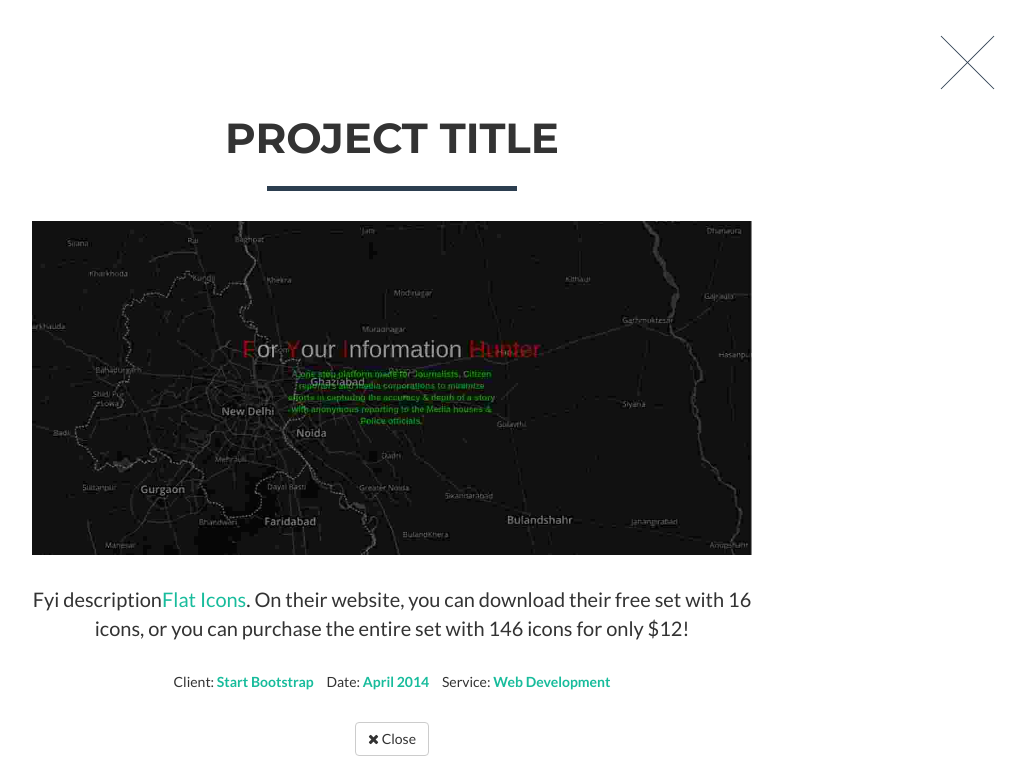
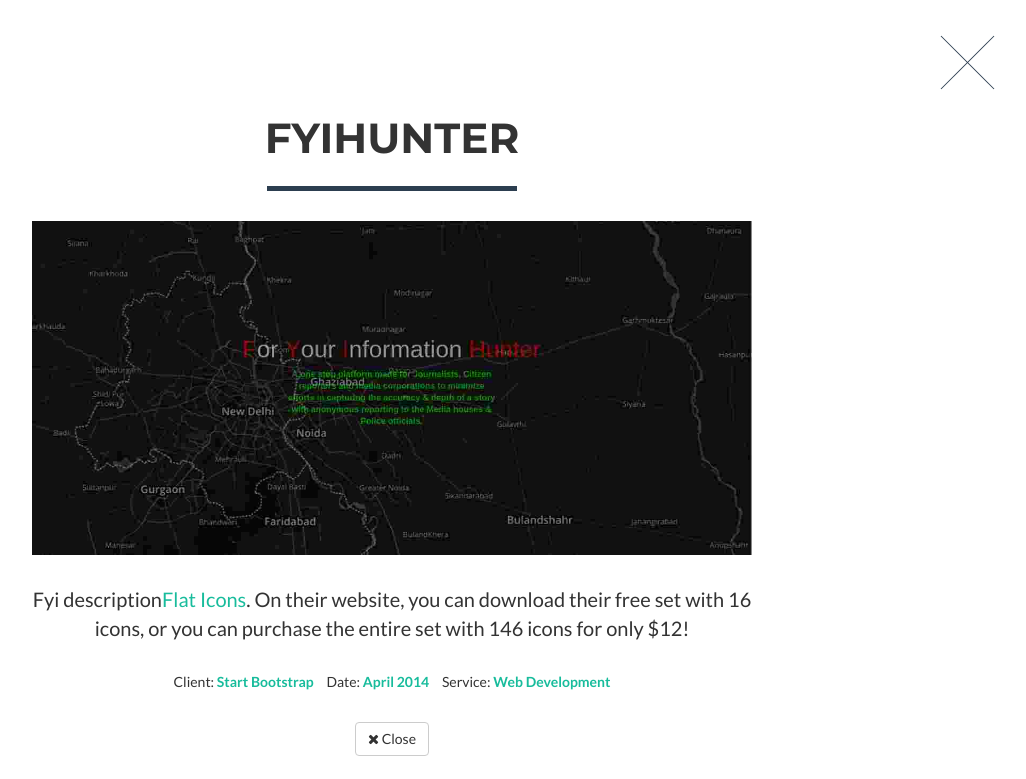
Before and after one commit to Nitinkmr/Nitinkmr.github.io, a website: page index.html in a window 1280 px wide. Both pictures are taken after a click on the link 250 px from the left and 1322 px from the top of the page. Shown: the part 922-1701 px from the top of the page, without its empty margins (248-1274 px from the left). Drawn offline with nearby package versions, Linux system fonts and the light colour scheme.

Commit message:
titles changed

```diff
--- a/index.html
+++ b/index.html
@@ -304,7 +304,7 @@
                 <div class="row">
                     <div class="col-lg-8 col-lg-offset-2">
                         <div class="modal-body">
-                            <h2>Project Title</h2>
+                            <h2>Fyihunter</h2>
                             <hr class="star-primary">
                             <img src="img/portfolio/fyi.png" class="img-responsive img-centered" alt="">
                             <p>Fyi description<a href="https://sellfy.com/p/8Q9P/jV3VZ/">Flat Icons</a>. On their website, you can download their free set with 16 icons, or you can purchase the entire set with 146 icons for only $12!</p>
@@ -341,7 +341,7 @@
                 <div class="row">
                     <div class="col-lg-8 col-lg-offset-2">
                         <div class="modal-body">
-                            <h2>Project Title</h2>
+                            <h2>Mapdemic</h2>
                             <hr class="star-primary">
                             <img src="img/portfolio/mapdemic.png" class="img-responsive img-centered" alt="">
                             <p>Map demic descripition <a href="https://sellfy.com/p/8Q9P/jV3VZ/">Flat Icons</a>. On their website, you can download their free set with 16 icons, or you can purchase the entire set with 146 icons for only $12!</p>
@@ -378,7 +378,7 @@
                 <div class="row">
                     <div class="col-lg-8 col-lg-offset-2">
                         <div class="modal-body">
-                            <h2>Project Title</h2>
+                            <h2>Destinify</h2>
                             <hr class="star-primary">
                             <img src="img/portfolio/destinifyMap.png" class="img-responsive img-centered" alt="">
                             <p>Destinify Description <a href="https://sellfy.com/p/8Q9P/jV3VZ/">Flat Icons</a>. On their website, you can download their free set with 16 icons, or you can purchase the entire set with 146 icons for only $12!</p>
@@ -415,7 +415,7 @@
                 <div class="row">
                     <div class="col-lg-8 col-lg-offset-2">
                         <div class="modal-body">
-                            <h2>Project Title</h2>
+                            <h2>Contest Fetcher</h2>
                             <hr class="star-primary">
                             <img src="img/portfolio/contestFetcher.png" class="img-responsive img-centered" alt="">
                             <p>Use this area of the page to describe your project. The icon above is part of a free icon set by <a href="https://sellfy.com/p/8Q9P/jV3VZ/">Flat Icons</a>. On their website, you can download their free set with 16 icons, or you can purchase the entire set with 146 icons for only $12!</p>
```
